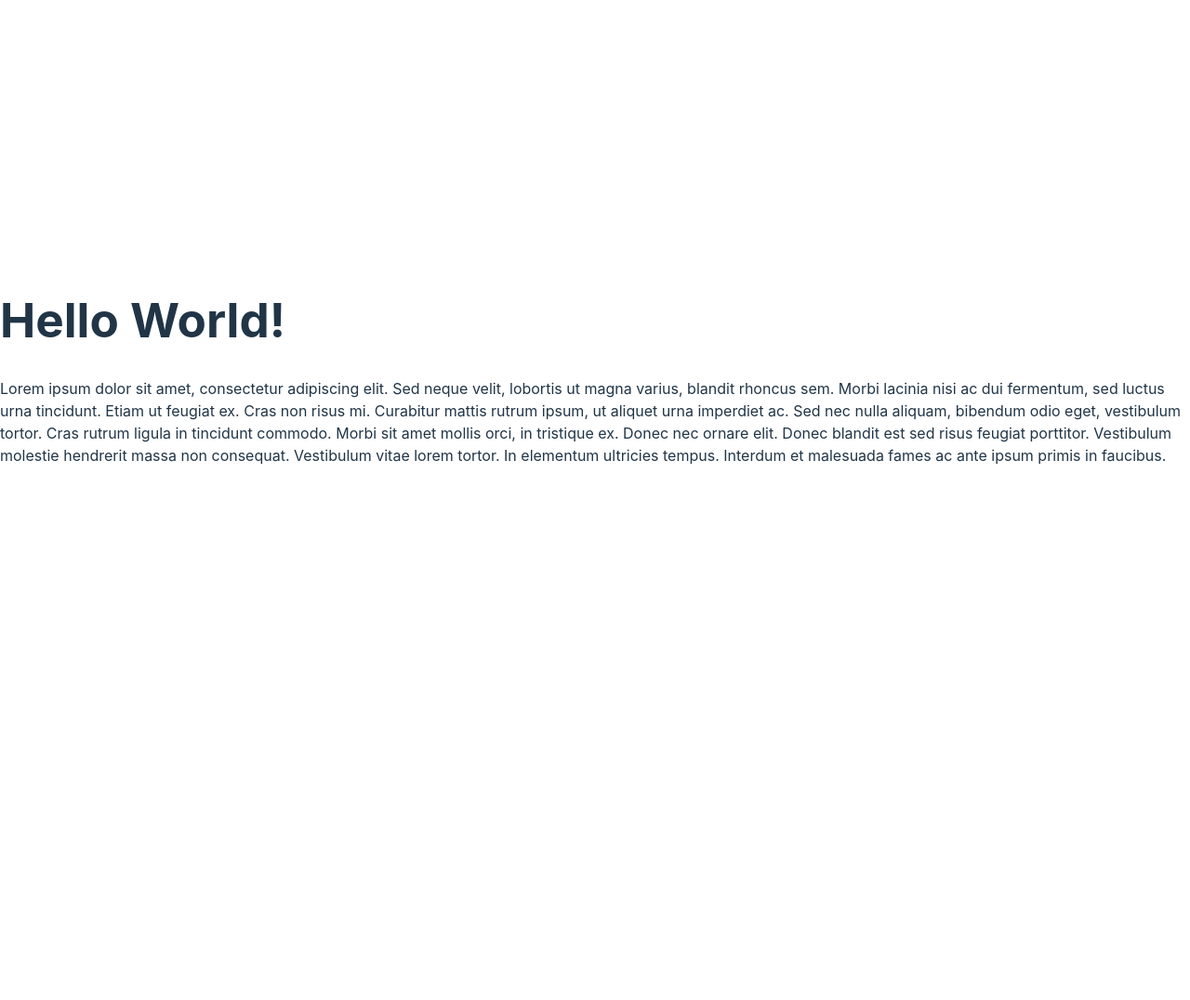
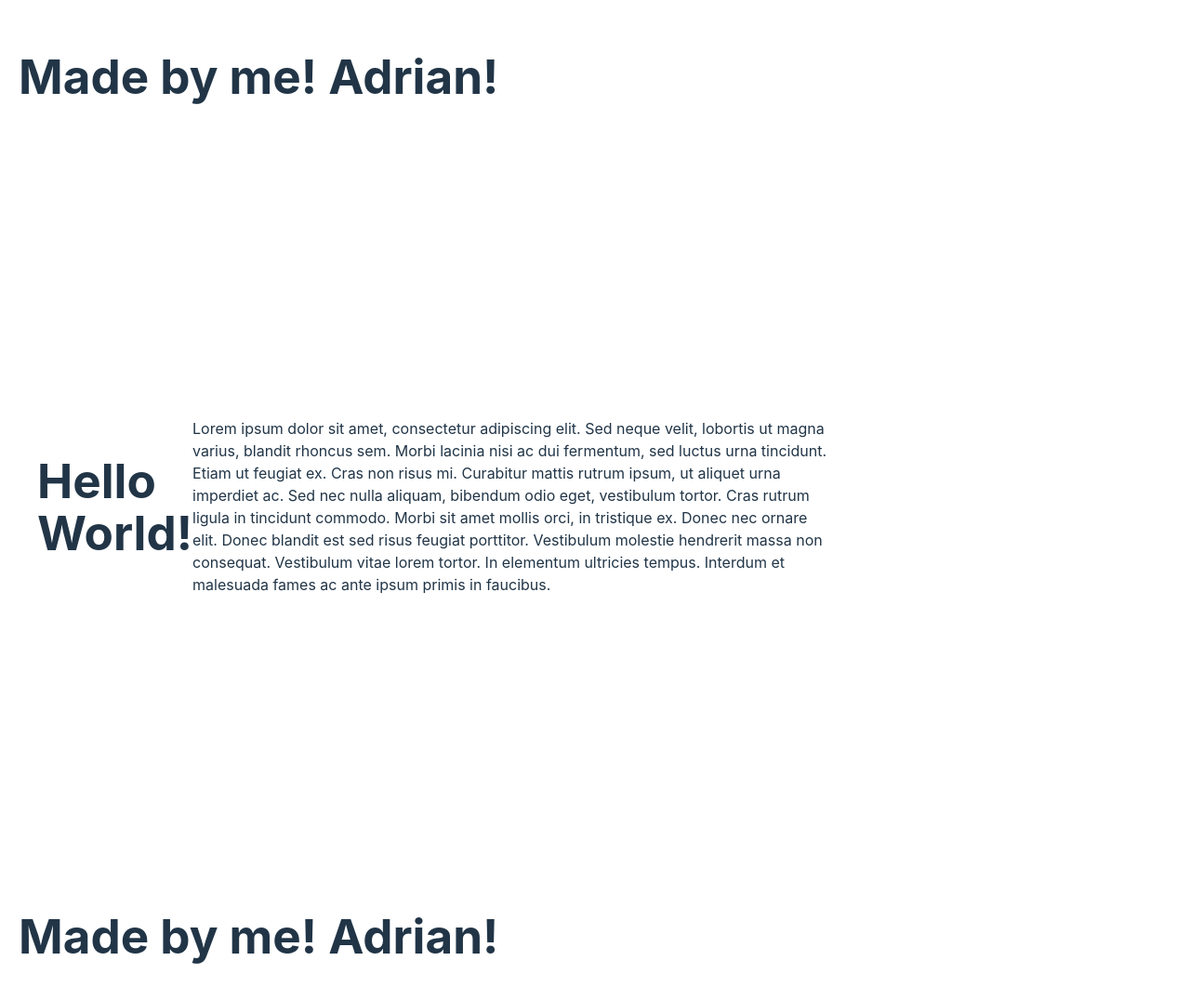
Before and after one commit to frausto98/culinaryConnections-React, a React (Vite) app in the folder client/: page / in a window 1280 px wide. Shown: the top 1076 px of the page at 93% size. Before the commit the page ends 800 px from the top, so only its background shows below. Built offline with nearby package versions, Linux system fonts and the light colour scheme.

Commit message:
after putting filler in the home jsx, also threw togther some quick pieces for the Navbar and the Footer which are now hooked up to the App jsx. messed aroumd with a bit of CSS to see how things are hooked up

```diff
--- a/client/src/App.jsx
+++ b/client/src/App.jsx
@@ -1,4 +1,7 @@
 import { Outlet } from 'react-router-dom';
+
+import NavBar from './components/NavBar'
+import Footer from './components/Footer'
 
 // import './App.css'
 
@@ -6,7 +9,9 @@ function App() {
 
   return (
     <>
+      <NavBar />
       <Outlet />
+      <Footer />
     </>
   )
 }
--- a/client/src/components/Footer.jsx
+++ b/client/src/components/Footer.jsx
@@ -0,0 +1,7 @@
+const Footer = () => {
+    return (
+        <h1>Made by me! Adrian!</h1>
+    )
+}
+
+export default Footer;
--- a/client/src/components/NavBar.jsx
+++ b/client/src/components/NavBar.jsx
@@ -0,0 +1,7 @@
+const NavBar = () => {
+    return (
+        <h1>Made by me! Adrian!</h1>
+    )
+}
+
+export default NavBar;
--- a/client/src/index.css
+++ b/client/src/index.css
@@ -24,11 +24,13 @@ a:hover {
 }
 
 body {
-  margin: 0;
+  margin: 20px;
+  padding: 0px, 10px, 0px, 0px;
   display: flex;
   place-items: center;
   min-width: 320px;
   min-height: 100vh;
+  max-width: 70vw;
 }
 
 h1 {
--- a/client/src/main.jsx
+++ b/client/src/main.jsx
@@ -4,7 +4,7 @@ import ReactDOM from 'react-dom/client'
 import { createBrowserRouter, RouterProvider } from 'react-router-dom';
 
 import App from './App.jsx'
-import Home from './pages/Home.jsx'
+import Home from './pages/home.jsx'
 import './index.css'
 
 const router = createBrowserRouter([
--- a/client/src/pages/Home.jsx
+++ b/client/src/pages/Home.jsx
@@ -1,6 +1,7 @@
 const Home = () => {
     return (
         <div>
+            <body>
             <h1>
                 Hello World!
             </h1>
@@ -16,6 +17,7 @@ const Home = () => {
                 vitae lorem tortor. In elementum ultricies tempus. Interdum et malesuada
                 fames ac ante ipsum primis in faucibus.
             </p>
+            </body>
         </div>
     )
 }
```
